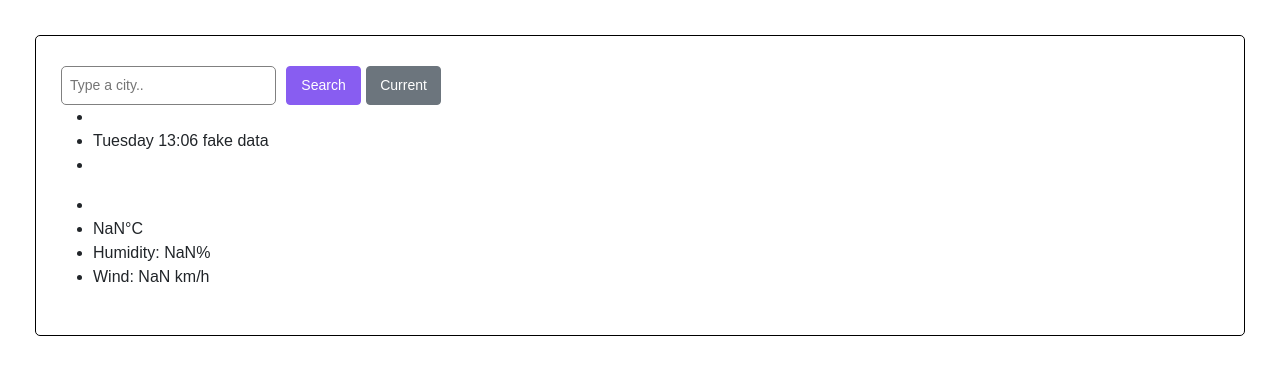
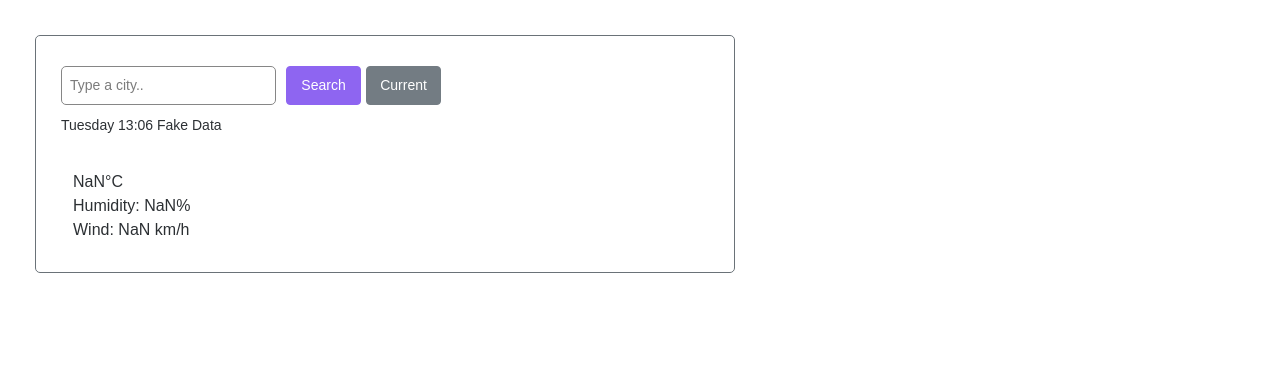
Before and after one commit to MarineauAndreanne/weather-app-react, a React (Create React App) app: page / in a window 1280 px wide. Shown: the top 374 px of the page. Built offline with nearby package versions, Linux system fonts and the light colour scheme.

Commit message:
Added CSS to city details

```diff
--- a/src/App.css
+++ b/src/App.css
@@ -1,8 +1,11 @@
 .App {
-  border: 1px solid black;
+  border: 1px solid #636b71;
   border-radius: 5px;
   font-family: sans-serif;
   margin: 35px;
+  min-width: 515px;
+  max-width: 700px;
+  opacity: 0.95;
   padding: 30px 25px;
   text-align: left;
 }
--- /dev/null
+++ b/src/WeatherDisplay.css
@@ -0,0 +1,18 @@
+.WeatherDisplay .CityDetails ul {
+  font-size: 14px;
+  list-style: none;
+  margin: 10px 0;
+  padding-left: 0;
+  text-transform: capitalize;
+}
+
+.WeatherDisplay .CityDetails .CityName {
+  font-size: 25px;
+}
+
+.WeatherDisplay .WeatherDetails ul {
+  background-color: red;
+  font-size: 14px;
+  list-style: none;
+  padding-left: 0;
+}
--- a/src/WeatherDisplay.js
+++ b/src/WeatherDisplay.js
@@ -1,24 +1,31 @@
 import React from "react";
+
+import "./WeatherDisplay.css";
 
 export default function WeatherDisplay(props) {
   return (
     <div className="WeatherDisplay">
       <div className="CityDetails">
         <ul>
-          <li>{props.city}</li>
-          <li>Tuesday 13:06 fake data</li>
-          <li>{props.weather.description}</li>
+          <li className="CityName">{props.city}</li>
+          <li className="DateTime">Tuesday 13:06 fake data</li>
+          <li className="WeatherDescription">{props.weather.description}</li>
         </ul>
       </div>
-      <div className="WeatherDetails">
-        <ul>
-          <li>
-            <img src={props.weather.emoji} alt={props.weather.description} />
-          </li>
-          <li>{Math.round(props.weather.temperature)}°C</li>
-          <li>Humidity: {Math.round(props.weather.humidity)}%</li>
-          <li>Wind: {Math.round(props.weather.wind)} km/h</li>
-        </ul>
+      <div className="container">
+        <div className="row WeatherDetails">
+          <div className="col-sm-6">
+            <div className="WeatherIcon">
+              <img src={props.weather.emoji} alt={props.weather.description} />
+            </div>
+            <div className="Temperature">
+              {Math.round(props.weather.temperature)}°C
+            </div>
+          </div>
+          <div className="col-sm-6"></div>
+          <div>Humidity: {Math.round(props.weather.humidity)}%</div>
+          <div>Wind: {Math.round(props.weather.wind)} km/h</div>
+        </div>
       </div>
     </div>
   );
```
